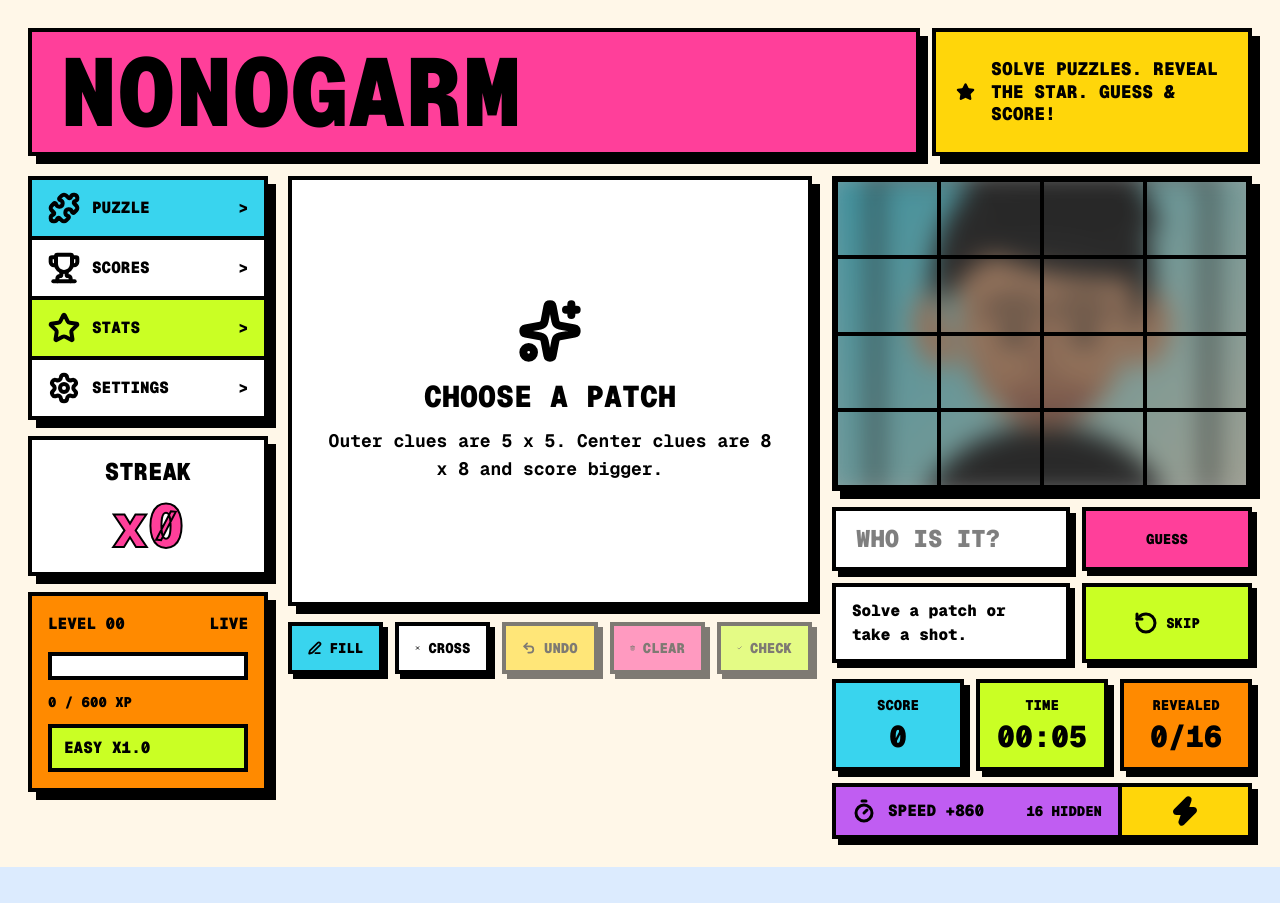
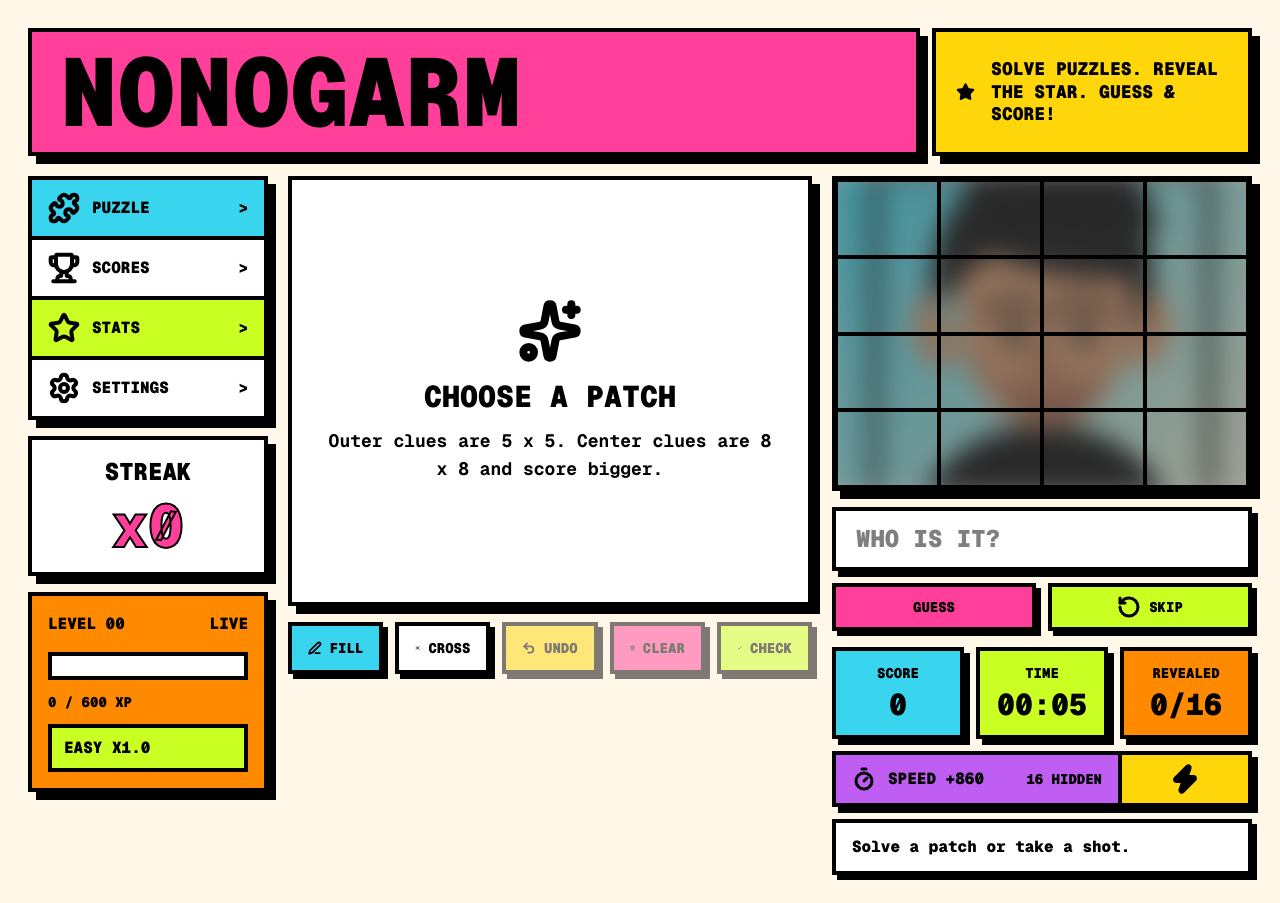
Before and after one commit to AsanovskiAna/nonogram, a Next.js app: page / in a window 1280 px wide. Before the commit the page ends 867 px from the top, so only its background shows below. Built offline with nearby package versions, Linux system fonts and the light colour scheme.

Commit message:
Move Nonogarm patch status below speed

```diff
--- a/app/nonogarm/game-shell.tsx
+++ b/app/nonogarm/game-shell.tsx
@@ -132,7 +132,6 @@ export function GameShell() {
             <div className="order-3 lg:order-2">
               <GuessPanel
                 disabled={round.status === "won"}
-                feedback={round.guessFeedback}
                 guess={guess}
                 status={round.status}
                 onGuessChange={setGuess}
@@ -143,6 +142,7 @@ export function GameShell() {
             <div className="order-1 lg:order-3">
               <ScoreHud
                 elapsedSeconds={elapsedSeconds}
+                feedback={round.guessFeedback}
                 revealedCount={round.revealedPatchIds.length}
                 score={round.score}
                 totalPatches={round.actor.patches.length}
--- a/app/nonogarm/ui.tsx
+++ b/app/nonogarm/ui.tsx
@@ -347,7 +347,6 @@ export function PortraitReveal({
 
 type GuessPanelProps = {
   disabled: boolean;
-  feedback: string;
   guess: string;
   status: RoundStatus;
   onGuessChange: (value: string) => void;
@@ -357,7 +356,6 @@ type GuessPanelProps = {
 
 export function GuessPanel({
   disabled,
-  feedback,
   guess,
   status,
   onGuessChange,
@@ -367,7 +365,7 @@ export function GuessPanel({
   return (
     <section className="flex flex-col gap-3">
       <form
-        className="grid min-w-0 gap-3 sm:grid-cols-[minmax(0,1fr)_150px] xl:grid-cols-[minmax(0,1fr)_170px]"
+        className="grid min-w-0 gap-3"
         onSubmit={(event) => {
           event.preventDefault();
           onSubmit();
@@ -381,6 +379,7 @@ export function GuessPanel({
           placeholder="WHO IS IT?"
           value={guess}
         />
+        <div className="grid gap-3 sm:grid-cols-2">
           <button
             className={`${buttonClass} min-w-0 bg-[#ff3f9a] text-2xl`}
             disabled={disabled}
@@ -388,22 +387,19 @@ export function GuessPanel({
           >
             Guess
           </button>
-      </form>
-      <div className="grid min-w-0 gap-3 sm:grid-cols-[minmax(0,1fr)_150px] xl:grid-cols-[minmax(0,1fr)_170px]">
-        <p className="min-h-14 min-w-0 border-4 border-black bg-white px-4 py-3 font-mono font-black shadow-[5px_5px_0_#000]">
-          {feedback || "Solve a patch or take a shot."}
-        </p>
           <button className={`${buttonClass} bg-[#caff24]`} onClick={onNewRound} type="button">
             <RotateCcw className="size-6 stroke-[3]" aria-hidden="true" />
             {status === "won" ? "Next" : "Skip"}
           </button>
         </div>
+      </form>
     </section>
   );
 }
 
 type ScoreHudProps = {
   elapsedSeconds: number;
+  feedback: string;
   revealedCount: number;
   score: number;
   totalPatches: number;
@@ -411,6 +407,7 @@ type ScoreHudProps = {
 
 export function ScoreHud({
   elapsedSeconds,
+  feedback,
   revealedCount,
   score,
   totalPatches,
@@ -446,6 +443,9 @@ export function ScoreHud({
           <Zap className="size-8 fill-black stroke-black" aria-hidden="true" />
         </div>
       </div>
+      <p className="min-h-14 border-4 border-black bg-white px-4 py-3 font-mono font-black shadow-[5px_5px_0_#000]">
+        {feedback || "Solve a patch or take a shot."}
+      </p>
     </section>
   );
 }
```
Also changed, not shown: 1 other file (tests, documents, lock files or other folders). Lines whose indentation alone changed are shown as unchanged.
